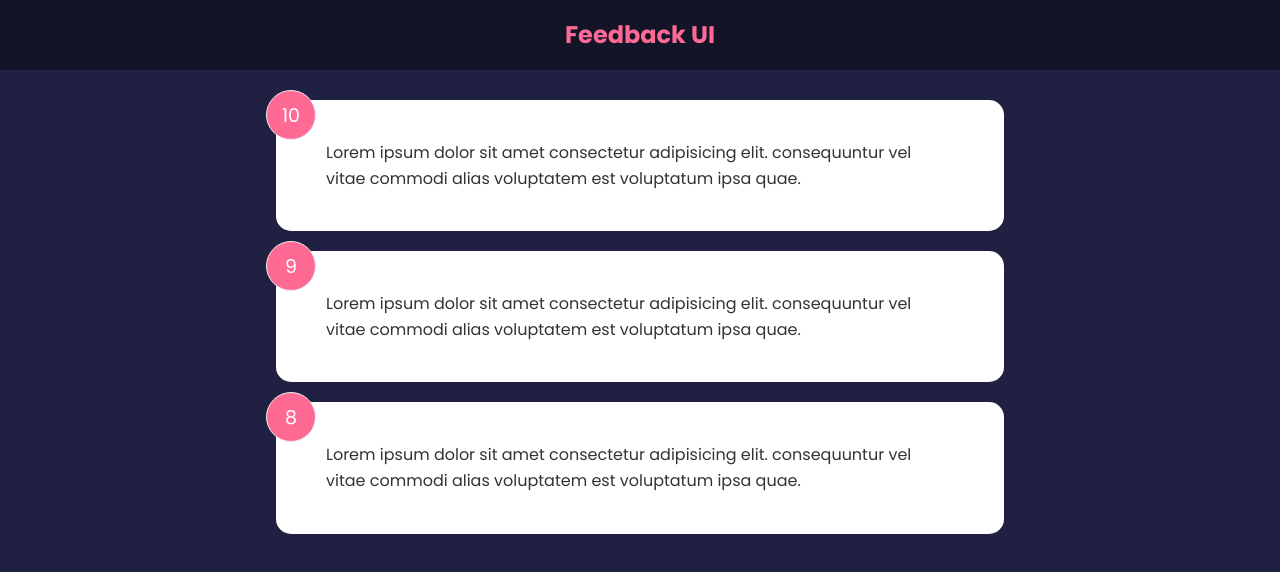
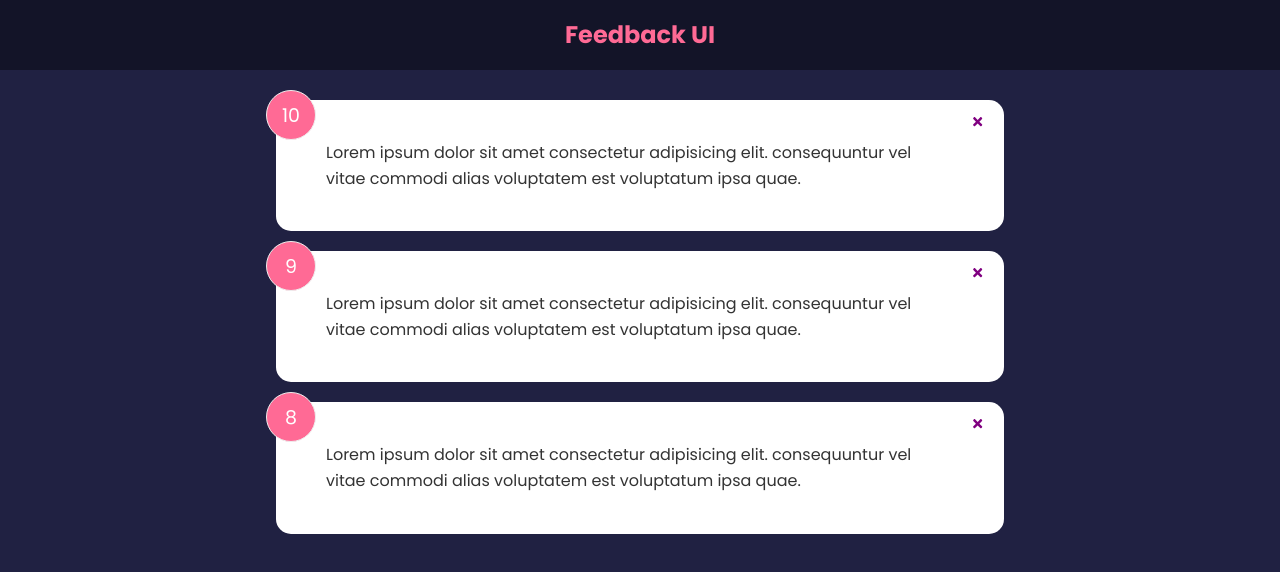
Before and after one commit to gladinestrydom/feedback-app, a React (Create React App) app: page / in a window 1280 px wide. Shown: the top 572 px of the page. Built offline with nearby package versions, Linux system fonts and the light colour scheme.

Commit message:
Delete feedback item

```diff
--- a/package.json
+++ b/package.json
@@ -8,6 +8,7 @@
     "@testing-library/user-event": "^13.5.0",
     "react": "^17.0.2",
     "react-dom": "^17.0.2",
+    "react-icons": "^4.3.1",
     "react-scripts": "5.0.0",
     "web-vitals": "^2.1.3"
   },
--- a/src/App.js
+++ b/src/App.js
@@ -6,11 +6,17 @@
 function App() {
   const [feedback, setFeedback] = useState(FeedbackData);
 
+  const deleteFeedback = (id) => {
+    if (window.confirm('Are you sure you want to delete?')) {
+      setFeedback(feedback.filter((item) => item.id !== id));
+    }
+  };
+
   return (
     <>
       <Header />
       <div className="container">
-        <FeedBackList feedback={feedback} />
+        <FeedBackList feedback={feedback} handleDelete={deleteFeedback} />
       </div>
     </>
   );
--- a/src/components/FeedBackItem.jsx
+++ b/src/components/FeedBackItem.jsx
@@ -1,10 +1,14 @@
+import { FaTimes } from 'react-icons/fa';
 import PropTypes from 'prop-types';
 import Card from './shared/Card';
 
-function FeedBackItem({ item }) {
+function FeedBackItem({ item, handleDelete }) {
   return (
     <Card>
       <div className="num-display">{item.rating}</div>
+      <button onClick={() => handleDelete(item.id)} className="close">
+        <FaTimes color="purple" />
+      </button>
       <div className="text-display">{item.text}</div>
     </Card>
   );
--- a/src/components/FeedBackList.jsx
+++ b/src/components/FeedBackList.jsx
@@ -1,7 +1,7 @@
 import PropTypes from 'prop-types';
 import FeedBackItem from './FeedBackItem';
 
-function FeedBackList({ feedback }) {
+function FeedBackList({ feedback, handleDelete }) {
   if (!feedback || feedback.length === 0) {
     return <p>No Feedback Yet, Sorry</p>;
   }
@@ -9,7 +9,7 @@
   return (
     <div className="feedback-list">
       {feedback.map((item) => (
-        <FeedBackItem key={item.id} item={item} />
+        <FeedBackItem key={item.id} item={item} handleDelete={handleDelete} />
       ))}
     </div>
   );
--- a/src/index.css
+++ b/src/index.css
@@ -134,7 +134,7 @@
 .close,
 .edit {
   position: absolute;
-  top: 10px;
+  top: 15px;
   right: 20px;
   cursor: pointer;
   background: none;
```
Also changed, not shown: 1 other file (tests, documents, lock files or other folders).
